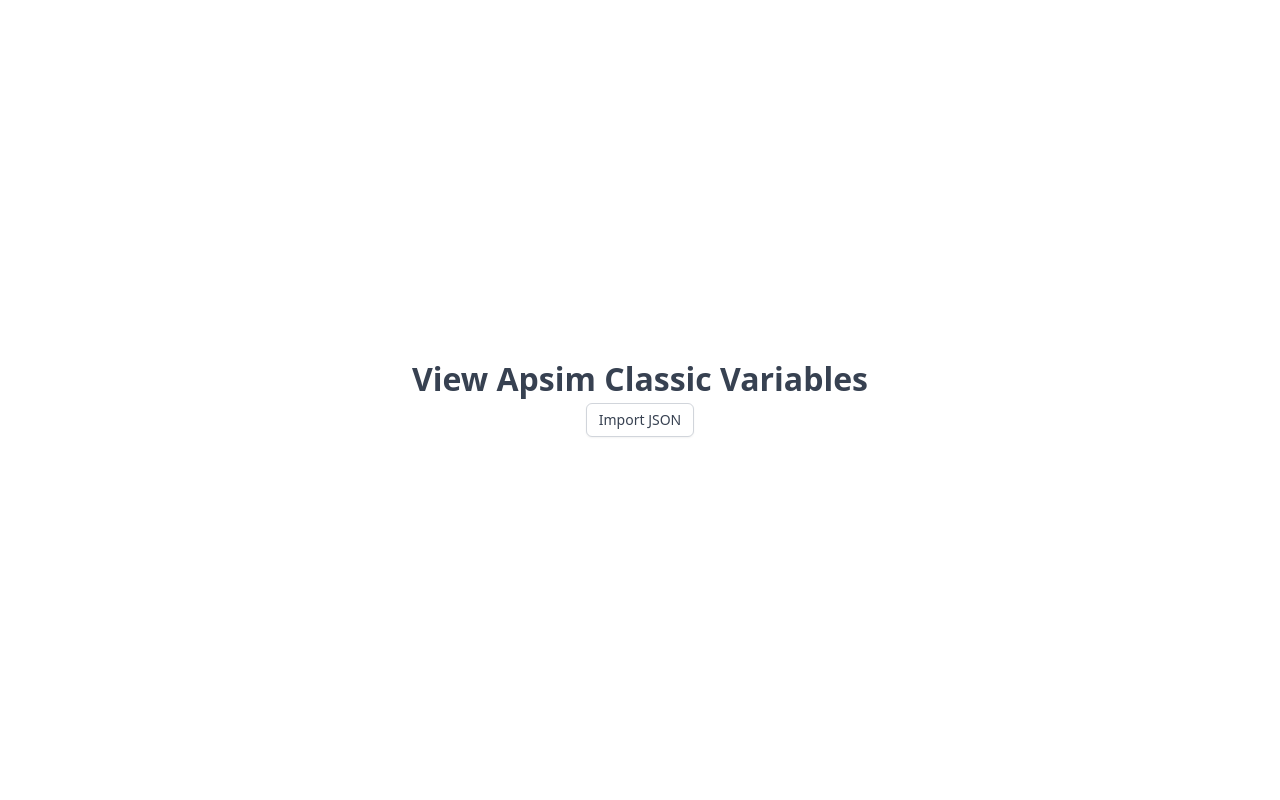
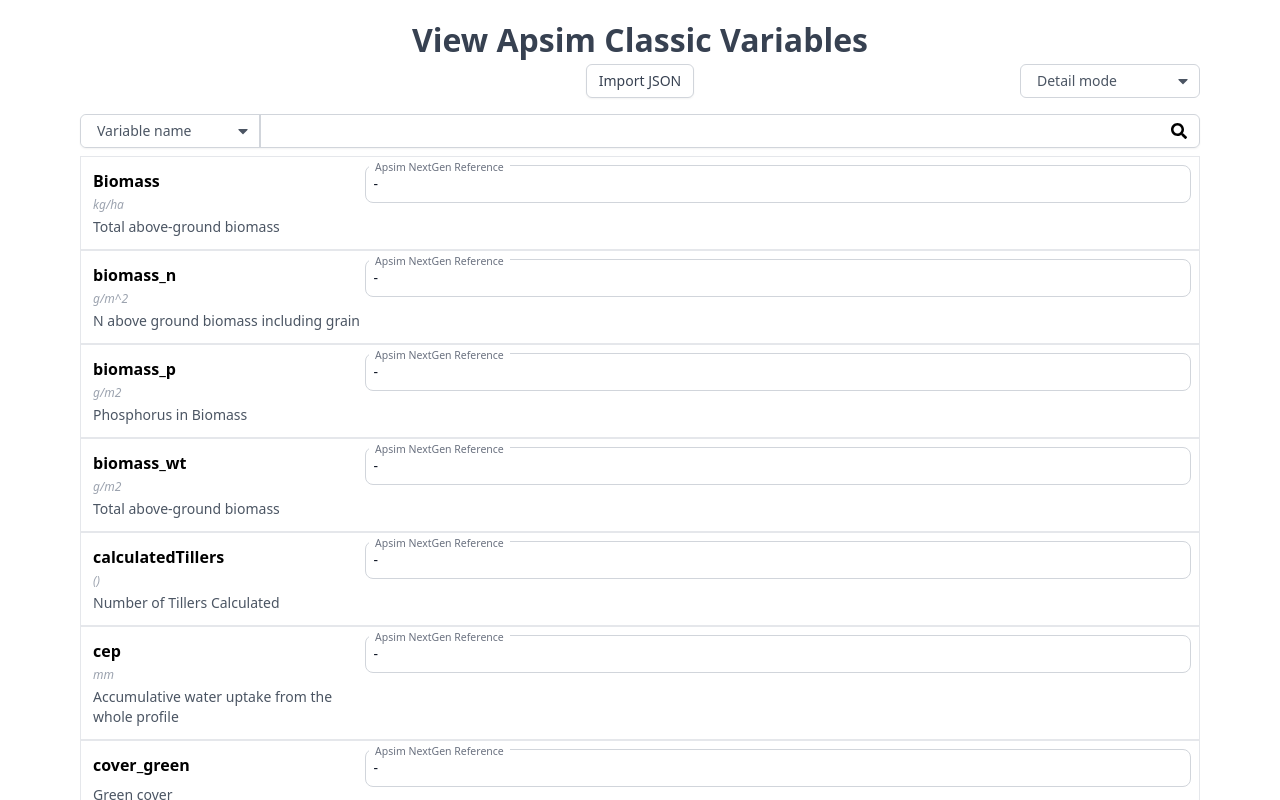
Before and after one commit to QAAFI/Apsim.Variables, a Next.js app: page /view-variable in a window 1280 px wide. Shown: the top 800 px of the page. Built offline with nearby package versions, Linux system fonts and the light colour scheme.

Commit message:
add column mode

```diff
--- a/src/components/atoms/badge.tsx
+++ b/src/components/atoms/badge.tsx
@@ -7,14 +7,14 @@
 interface BadgeProps {
 	children: React.ReactNode;
 	color?: BadgeColor;
-    closable?: boolean;
 	onClose?: () => void;
+	onClick?: () => void;
 }
 export const Badge = ({
 	children,
 	color = 'blue',
-    closable = false,
-    onClose = () => null,
+	onClose,
+	onClick = () => null,
 }: BadgeProps) => {
 	let colorClass = ""
 	switch (color) {
@@ -40,9 +40,11 @@
 
 	return (
 		<div className="">
-            <span className={`inline-flex  text-gray-800 text-xs font-semibold rounded dark:text-gray-500 px-2.5 py-0.5 ${colorClass}`}>
+			<span className={`inline-flex whitespace-nowrap text-gray-800 text-xs font-semibold rounded dark:text-gray-500 px-2.5 py-0.5 ${colorClass}`}>
+				<div onClick={onClick}>
 					{children}
-                {closable && (
+				</div>
+				{onClose && (
 					<div className="cursor-pointer" onClick={onClose}>
 						<FaTimes className="w-4 h-4" />
 					</div>
--- a/src/components/atoms/input/floating.tsx
+++ b/src/components/atoms/input/floating.tsx
@@ -6,7 +6,9 @@
 	lable: string;
 	onChange?: (value: string) => void
 	disabled?: boolean;
-	onPressEnter?: (e: React.KeyboardEvent<HTMLInputElement>) => void
+	onPressEnter?: (e: React.KeyboardEvent<HTMLInputElement>) => void;
+	onBlur?: (e: React.FocusEvent<HTMLInputElement, Element>) => void;
+	floated?: boolean;
 }
 
 
@@ -17,7 +19,13 @@
 	onChange = (value: string) => null,
 	disabled = false,
 	onPressEnter = (e: React.KeyboardEvent<HTMLInputElement>) => null,
+	onBlur = (e: React.FocusEvent<HTMLInputElement, Element>) => null,
+	floated = false
 }: FloatingInputProps) => {
+
+	const labelClass = floated ? '' :
+		'peer-focus:px-2 peer-focus:text-gray-600 peer-focus:dark:text-gray-500 peer-placeholder-shown:scale-100 peer-placeholder-shown:-translate-y-1/2 peer-placeholder-shown:top-1/2 peer-focus:top-2 peer-focus:scale-75 peer-focus:-translate-y-4';
+
 	return (
 		<div className="relative w-full">
 			<input
@@ -29,10 +37,11 @@
 				value={value}
 				onChange={ev => onChange(ev.target.value)}
 				onKeyDown={e => { if (e.key === 'Enter') onPressEnter(e) }}
+				onBlur={e => onBlur(e)}
 			/>
 			<label
 				htmlFor="floating_outlined"
-				className="absolute cursor-text pointer-events-none text-sm text-gray-500 dark:text-gray-400 duration-300 transform -translate-y-4 scale-75 top-2 z-10 origin-[0] bg-white px-2 peer-focus:px-2 peer-focus:text-gray-600 peer-focus:dark:text-gray-500 peer-placeholder-shown:scale-100 peer-placeholder-shown:-translate-y-1/2 peer-placeholder-shown:top-1/2 peer-focus:top-2 peer-focus:scale-75 peer-focus:-translate-y-4 left-1"
+				className={`absolute cursor-text pointer-events-none text-sm text-gray-500 dark:text-gray-400 duration-300 transform -translate-y-4 scale-75 top-2 z-10 origin-[0] bg-white px-2 left-1 ${labelClass}`}
 			>
 				{lable}
 			</label>
--- a/src/components/molecules/filter-search.tsx
+++ b/src/components/molecules/filter-search.tsx
@@ -3,6 +3,9 @@
 import { FaSearch } from 'react-icons/fa';
 
 import { useOnClickOutside } from "../../hooks/click-outside";
+
+
+type BadgePosition = 'start' | 'end';
 
 export interface FilterRes {  // easy to use
 	[key: string]: string[]
@@ -17,6 +20,7 @@
 	colorMap?: { [key: string]: BadgeColor };
 	suggestions?: string[];
 	getSelectedFilterIdx?: (idx: number) => void;
+	badgePosition?: BadgePosition;
 };
 
 export const FilterSearch = ({
@@ -27,6 +31,7 @@
 	colorMap,
 	onChange = (values: FilterRes) => null,
 	suggestions = [],
+	badgePosition = 'start',
 	getSelectedFilterIdx = (idx: number) => null,
 }: FilterProps) => {
 
@@ -85,6 +90,16 @@
 		setBadges([...currentBadges])
 	}
 
+	const handleOnBackSpace = () => {
+		if (badges && badges.length > 0 && search === '') {
+			const badgeValue: string = options[badges?.[badges.length - 1]?.[0] ?? 0]?.extra ? (
+				badges[badges.length - 1]?.[1]?.slice(1, badges[badges.length - 1]?.[1]?.length) ?? '') : (
+				badges[badges.length - 1]?.[1] ?? '');
+			setSearch(badgeValue)
+			handleOnBadgeClose(badges.length - 1);
+		}
+	}
+
 	const onSelectSuggestion = (value: string) => {
 		setSearch(value ?? '')
 		const input = document.getElementById(id);
@@ -112,33 +127,48 @@
 					onSelect={(idx: number) => { setFilterIdx(idx); getSelectedFilterIdx(idx) }}
 					selectedIndex={filterIdx}
 					embedded='left'
+					size="lg"
 				/>
 			</div>
 			<div ref={dropdownRef} className="relative w-full">
-				<input
-					type="text"
-					id={id}
-					className="w-full py-1 px-2"
-					value={search}
-					onChange={(e) => setSearch(e.target.value)}
-					placeholder={placeholder}
-					onKeyDown={(e) => { if (e.key === 'Enter') { onClickSearch() } }}
-					autoComplete="off"
-					onFocus={() => setExpanded(true)}
-				/>
+				<div className="flex relative w-full bg-transparent">
+					{badges.length > 0 && badgePosition === 'start' && <div className="pl-2 pt-1 flex gap-1 pointer-events-none">
+						{badges.map((v, idx) => {
+							const key = v[0] ?? '';
+							const value = v[1];
+							return (
+								<div className="pointer-events-auto" key={`b-${key}-${value}`}>
+									<Badge color={colorMap ? colorMap[key] : "green"} onClose={() => handleOnBadgeClose(idx)}>{value}</Badge>
+								</div>
+							)
+						}
+						)}
+					</div>}
+					<input
+						type="text"
+						id={id}
+						className="w-full py-1 px-2 focus:outline-none focus:ring-0 appearance-none"
+						value={search}
+						onChange={(e) => setSearch(e.target.value)}
+						placeholder={placeholder}
+						onKeyDown={(e) => { if (e.key === 'Enter') { onClickSearch() }; if (e.key === 'Backspace') { handleOnBackSpace() }; }}
+						autoComplete="off"
+						onFocus={() => setExpanded(true)}
+					/>
+				</div>
 
-				<div className="absolute w-full right-2 top-0 translate-y-[10%] flex flex-auto justify-end gap-1 pointer-events-none" onBlur={() => setExpanded(false)}>
+				{badgePosition === 'end' && <div className="absolute w-full right-2 top-0 translate-y-[10%] flex flex-auto justify-end gap-1 pointer-events-none" onBlur={() => setExpanded(false)}>
 					{badges.map((v, idx) => {
 						const key = v[0] ?? '';
 						const value = v[1];
 						return (
 							<div className="pointer-events-auto" key={`b-${key}-${value}`}>
-								<Badge closable color={colorMap ? colorMap[key] : "green"} onClose={() => handleOnBadgeClose(idx)}>{value}</Badge>
+								<Badge color={colorMap ? colorMap[key] : "green"} onClose={() => handleOnBadgeClose(idx)}>{value}</Badge>
 							</div>
 						)
 					}
 					)}
-				</div>
+				</div>}
 
 				{expanded && <div
 					className="absolute max-h-[250px] overflow-y-scroll bottom-0 translate-y-[101%] z-20 w-full origin-top-right bg-white border border-gray-100 rounded-b-md shadow-lg"
--- a/src/components/molecules/tag-input.tsx
+++ b/src/components/molecules/tag-input.tsx
@@ -5,43 +5,31 @@
 
 
 type TagInputProps = {
+	id?: string;
 	label?: string;
 	onChange: (value: string[]) => void;
 	badgeColor?: BadgeColor;
 	delay?: number;
+	disabled?: boolean;
 };
 
 export const TagInput = ({
+	id = 'tag-input',
 	label,
 	badgeColor,
 	delay = 2000,
+	disabled = false,
 	onChange = (value: string[]) => null
 }: TagInputProps) => {
 
 	const [search, setSearch] = useState('');
 	const [filterValues, setFilterValues] = useState<string[]>([]);
 
-	const searchDebounce = useDebounce(search, delay);
-
-	useEffect(() => {
-		if (searchDebounce.length < 1) return;
-		const currentValues = filterValues;
-
-		const dupValue = currentValues.length > 0 && (searchDebounce in currentValues);
-		if (!dupValue) {
-			currentValues.push(searchDebounce);
-			setFilterValues([...currentValues]);
-			onChange(currentValues);
-			setSearch("");
-		}
-
-	}, [searchDebounce])
-
 	const handleOnPressEnter = () => {
 		if (!search) return;
 		const currentValues = filterValues;
 
-		const dupValue = currentValues.length > 0 && (search in currentValues);
+		const dupValue = currentValues.length > 0 && (currentValues.includes(search));
 		if (!dupValue) {
 			currentValues.push(search);
 			setFilterValues([...currentValues]);
@@ -53,28 +41,47 @@
 
 	const handleOnBadgeClose = (idx: number) => {
 		const currentValue = filterValues;
-		currentValue.splice(idx, 1)
-		setFilterValues([...currentValue])
+		currentValue.splice(idx, 1);
+		setFilterValues([...currentValue]);
+		document.getElementById(id)?.focus();
+	}
+
+	const handleBadgeOnClick = (idx: number) => {
+		setSearch(filterValues[idx] ?? '');
+		handleOnBadgeClose(idx);
+		document.getElementById(id)?.focus();
 	}
 
 
+	const labelClass = filterValues.length > 0 ? '' :
+		'peer-focus:px-2 peer-focus:text-gray-600 peer-focus:dark:text-gray-500 peer-placeholder-shown:scale-100 peer-placeholder-shown:-translate-y-1/2 peer-placeholder-shown:top-1/2 peer-focus:top-1 peer-focus:scale-75 peer-focus:-translate-y-4';
 	return (
-		<div className="flex relative">
-			<div className="relative w-full">
-				<FloatingInput
-					lable={label ?? ''}
-					value={search}
-					onChange={(value: string) => setSearch(value)}
-					onPressEnter={handleOnPressEnter}
-				/>
-				<div className="absolute w-full right-2 top-0 translate-y-[25%] flex flex-auto justify-end gap-1 pointer-events-none">
+		<div className="flex relative w-full bg-transparent rounded-lg border border-gray-300 focus:border-gray-600">
+			{filterValues.length > 0 &&
+				<div className="pl-2 pt-1 flex gap-1 pointer-events-none">
 					{filterValues.map((v, idx) => (
-						<div className="pointer-events-auto" key={`tag-${idx}`}>
-							<Badge closable color={badgeColor} onClose={() => handleOnBadgeClose(idx)}>#{v}</Badge>
+						<div className="pointer-events-auto" key={`tag-${idx}`} >
+							<Badge color={badgeColor} onClose={() => handleOnBadgeClose(idx)} onClick={() => handleBadgeOnClick(idx)}>#{v}</Badge>
 						</div>
 					))}
-				</div>
-			</div>
+				</div>}
+			<input
+				disabled={disabled}
+				type='text'
+				id={id}
+				className='block px-2 pb-2 pt-2 w-full text-sm text-gray-900 rounded-lg focus:outline-none focus:ring-0 appearance-none peer'
+				placeholder=" "
+				value={search}
+				onChange={e => setSearch(e.target.value)}
+				onKeyDown={e => { if (e.key === 'Enter') handleOnPressEnter() }}
+				onBlur={() => handleOnPressEnter()}
+			/>
+			<label
+				htmlFor="floating_outlined"
+				className={`absolute cursor-text pointer-events-none text-sm text-gray-500 dark:text-gray-400 duration-300 transform -translate-y-4 scale-75 top-1 z-10 origin-[0] bg-white px-2 left-1 ${labelClass}`}
+			>
+				{label}
+			</label>
 		</div>
 	);
 };
--- a/src/pages/nextgen-edit.tsx
+++ b/src/pages/nextgen-edit.tsx
@@ -123,7 +123,7 @@
                       </div>
                       <div className="flex flex-col w-3/4 gap-2">
                         <FloatingInput lable="Apsim NextGen Reference" value={line.nextgen} onChange={(value: string) => line.nextgen = value} />
-                        <TagInput label="Apsim NextGen Tags" onChange={(value: string[]) => line.tags = value} />
+                        <TagInput label="Apsim NextGen Tags" onChange={(value: string[]) => line.tags = value} id={'tag-input-' + index} />
                       </div>
                     </div>
                   }
--- a/src/pages/parse.tsx
+++ b/src/pages/parse.tsx
@@ -26,7 +26,7 @@
         let desc = reDesc.exec(line);
         let units = reUnits.exec(line);
         let name = reName.exec(line);
-        //console.log('av: ', units ? units[0] : 'null');
+
         return {
           name: name ? name[0] : null,
           description: desc ? desc[0] : null,
--- a/src/pages/view-variable.tsx
+++ b/src/pages/view-variable.tsx
@@ -4,23 +4,23 @@
 import { Badge, BadgeColor, Dropdown } from "../components/atoms";
 import { FloatingInput } from "../components/atoms/input";
 import { FilterRes, FilterSearch } from "../components/molecules";
-import { TagInput } from "../components/molecules/tag-input";
+import sorghumData from '../../public/sorghum.json';
 import { ApsimVariable } from "../models";
 
 
 const filterOptions = [
 	{ name: "Variable name", value: "0" },
 	{ name: "Tag name", value: "1", extra: "#" },
+	{ name: "NextGen Reference", value: "2" },
 ]
 const colorMapper: { [key: string]: BadgeColor } = {
 	"0": 'blue',
 	"1": 'green',
+	"2": 'orange',
 }
 const dropdownOptions = [
-	{ name: "Show all", value: "0" },
+	{ name: "Detail mode", value: "0" },
 	{ name: "Column mode", value: "1" },
-	{ name: "Show Tags", value: "2" },
-	{ name: "Show description", value: "3" },
 ]
 
 const EditVariables: NextPage = () => {
@@ -32,20 +32,32 @@
 	const importButton = useRef<HTMLInputElement>(null);
 	const allSuggestions = useRef<string[][]>([]);
 
+	useEffect(() => {
+		setSorghumVariables(sorghumData);
+		genSuggestions(sorghumData);
+	}, [sorghumData])
+
 	const readFileSuccess = (res) => {
 		const data = JSON.parse(res);
 		setSorghumVariables(data);
 
+		genSuggestions(data);
+	}
+
+	const genSuggestions = (data) => {
 		// save suggestions for futher uses
 		const nameSuggestion: string[] = []
 		const tagSuggestions: string[][] = []
+		const nextgenSuggestions: string[] = []
 		for (let d of data) {
 			nameSuggestion.push(d.name)
 			tagSuggestions.push(d.tags);
+			d.nextgen ? nextgenSuggestions.push(d.nextgen) : null;
 		}
 		allSuggestions.current = [
 			nameSuggestion,
 			tagSuggestions.reduce((prev: string[], curr: string[]) => { if (curr) { return prev.concat(curr); } else return prev; }),
+			nextgenSuggestions,
 		];
 		setSuggestions(allSuggestions.current[0] ?? []);
 	}
@@ -66,7 +78,11 @@
 	}
 
 	const searchByTagName = (searchValue: string, line: ApsimVariable) => {
-		return line?.tags?.map(tag => tag.toLowerCase()).includes(searchValue.toLowerCase()) ?? false;
+		return line?.tags?.map(tag => tag.toLowerCase().includes(searchValue.toLowerCase())).reduce((prev, curr) => prev || curr) ?? false;
+	}
+
+	const searchByNextGenName = (searchValue: string, line: ApsimVariable) => {
+		return line?.nextgen?.toLowerCase().includes(searchValue.toLowerCase()) ?? false;
 	}
 
 	const getFilterFuction = (methodIdx: number, search: string, line: ApsimVariable) => {
@@ -76,7 +92,7 @@
 			case 1:
 				return searchByTagName(search, line);
 			case 2:
-				break;
+				return searchByNextGenName(search, line);
 		}
 	}
 
@@ -135,37 +151,45 @@
 					/>
 				</div>}
 
-				< ul className="w-full pt-2 container mx-auto flex flex-col " >
+				< ul className={`pt-2 container mx-auto flex flex-col w-full ${selectedMode === 0 ? "flex-row" : "grid grid-cols-3"}`} >
 					{sorghumVariables?.map((line, index) => {
 						if (filterMethod(line) === false) return;
 						return (
 							line.name ? (
-								<li key={index} className="p-2 relative border flex-row" >
-									{line.name &&
+								<li key={index} className={`p-2 relative border flex-row`} >
+									{line.name && selectedMode === 0 ?
 										<div className="flex">
 											<div className="flex flex-col w-1/4">
 												<div className="p-1 font-semibold">{line.name}</div>
-												{[0, 3].includes(selectedMode) && (
-													<>
-														<div className="pl-1 italic text-xs l-4 text-gray-400"> {line.units ? line.units : null}</div>
-														<div className="basis-1/4 p-1 text-sm text-gray-600">{line.description ? line.description : null}</div>
-													</>
-												)}
+												<div className="pl-1 italic text-xs l-4 text-gray-400"> {line.units ? line.units : null}</div>
+												<div className="basis-1/4 p-1 text-sm text-gray-600">{line.description ? line.description : null}</div>
 											</div>
-											<div className="flex flex-col w-3/4">
+											<div className="w-3/4">
 												<FloatingInput
 													lable="Apsim NextGen Reference"
 													value={line.nextgen ?? "-"}
 													onChange={(value: string) => line.nextgen = value}
 													disabled={true}
 												/>
-												{[0, 2].includes(selectedMode) && <div className="w-full translate-y-[25%] flex flex-auto gap-1">
+												<div className="w-full translate-y-[25%] flex flex-auto gap-1">
 													{line?.tags?.map((v, idx) => (
 														<div className="pointer-events-auto" key={`tag-${idx}-${v}`}>
 															<Badge color='green'>#{v}</Badge>
 														</div>
 													))}
-												</div>}
+												</div>
+											</div>
+										</div>
+										:
+										<div className="flex">
+											<div className="w-2/5 file:p-1 font-semibold text-sm translate-y-2">{line.name}</div>
+											<div className="flex flex-col w-3/5">
+												<FloatingInput
+													lable="Apsim NextGen Reference"
+													value={line.nextgen ?? "-"}
+													onChange={(value: string) => line.nextgen = value}
+													disabled={true}
+												/>
 											</div>
 										</div>
 									}
```
Lines whose indentation alone changed are shown as unchanged.
